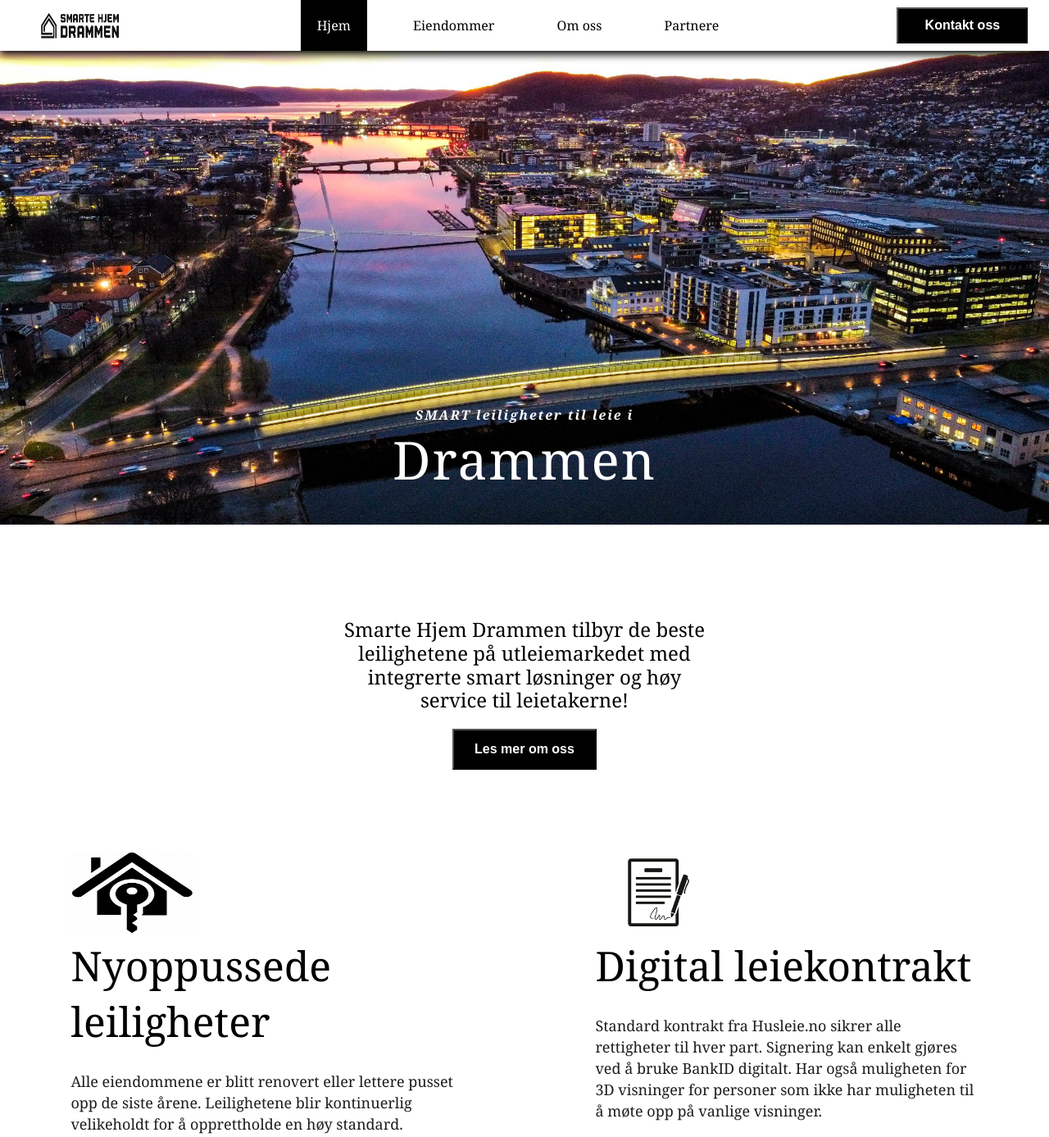
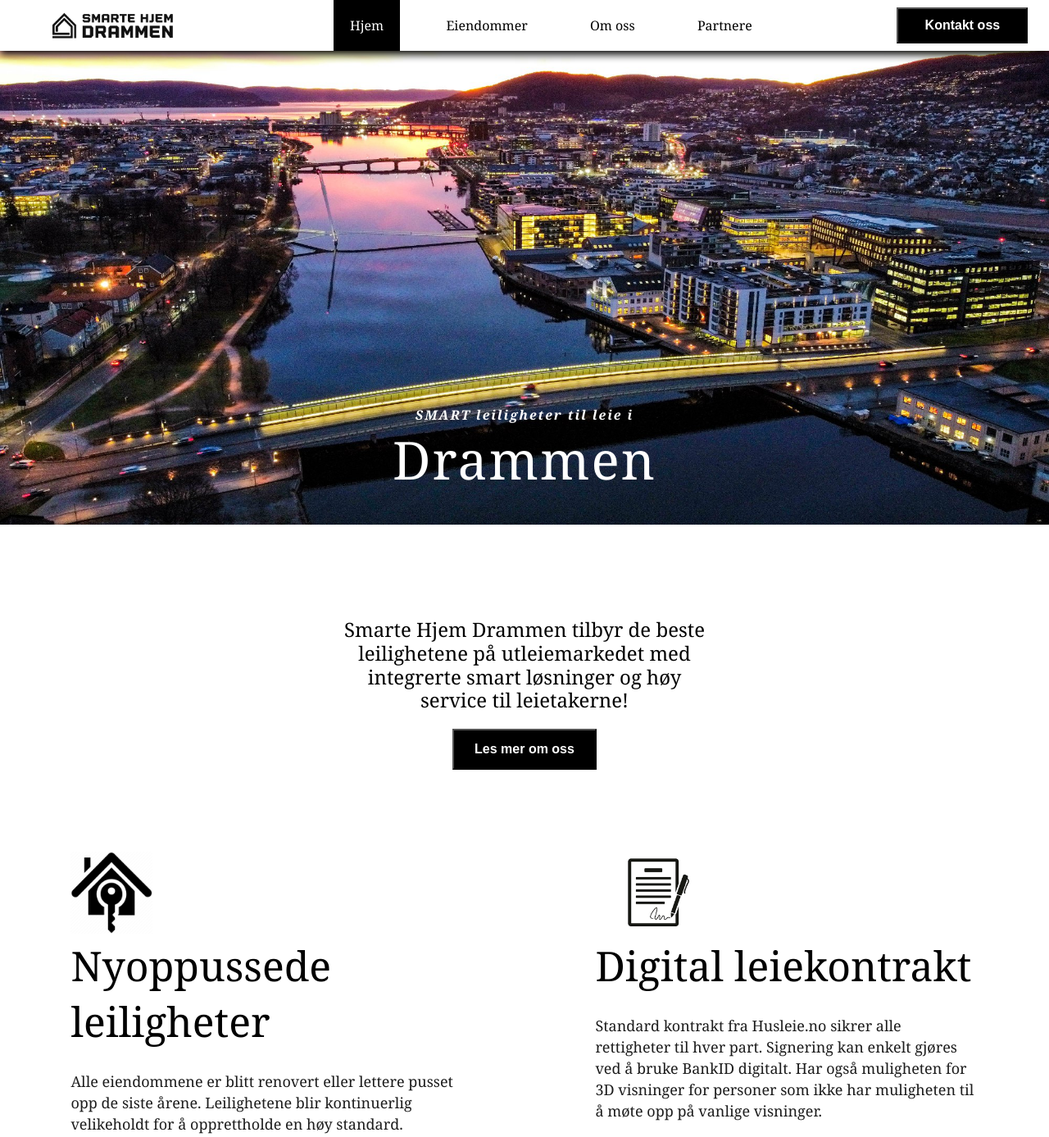
Before and after one commit to teknodom/teknodom.github.io, a plain HTML site: page index.html in a window 1280 px wide. Shown: the top 1387 px of the page at 82% size. Drawn offline with Linux system fonts and the light colour scheme.

Commit message:
Update SHD.css will fix the issue of distorted images on homepage
Removed width on .infobilde and .logo

```diff
--- a/resources/CSS/SHD.css
+++ b/resources/CSS/SHD.css
@@ -30,7 +30,6 @@
     z-index: 10;
   }
   .logo{
-    width: 9rem;
     height: 3rem;
   }
   .activ{
@@ -232,7 +231,6 @@
     font-weight: 400;
   }
   .infobilde {
-    width: 9.375rem;
     height: 6.25rem;
   }
   .smartbilde{
```
